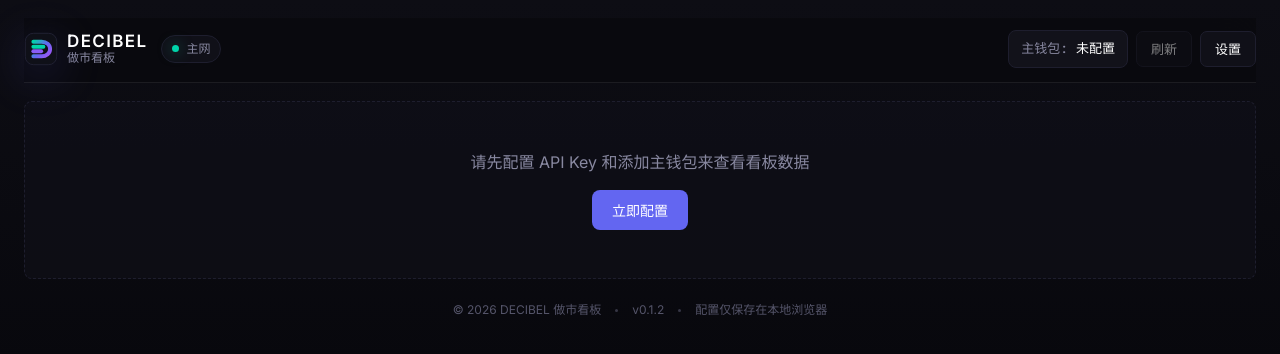
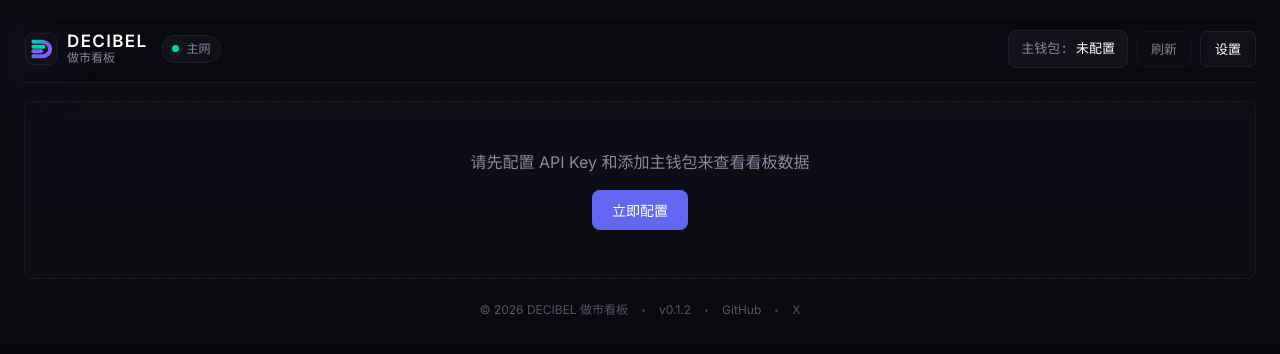
Before and after one commit to Foorgoo/decibel-dashboard, a React (Vite) app: page / in a window 1280 px wide. Shown: the top 354 px of the page. Built offline with nearby package versions, Linux system fonts and the light colour scheme.

Commit message:
Add footer social links

```diff
--- a/src/App.tsx
+++ b/src/App.tsx
@@ -620,7 +620,16 @@ function App() {
       <footer className="app-footer">
         <span>© {CURRENT_YEAR} DECIBEL 做市看板</span>
         <span>v{APP_VERSION}</span>
-        <span>配置仅保存在本地浏览器</span>
+        <span>
+          <a href="https://github.com/Foorgoo/decibel-dashboard" target="_blank" rel="noreferrer">
+            GitHub
+          </a>
+        </span>
+        <span>
+          <a href="https://x.com/FunsMove" target="_blank" rel="noreferrer">
+            X
+          </a>
+        </span>
       </footer>
 
       {showConfig && (
--- a/src/index.css
+++ b/src/index.css
@@ -1402,6 +1402,16 @@ body {
   white-space: nowrap;
 }
 
+.app-footer a {
+  color: inherit;
+  text-decoration: none;
+}
+
+.app-footer a:hover {
+  color: var(--text-secondary);
+  text-decoration: underline;
+}
+
 .app-footer span + span::before {
   content: '';
   display: inline-block;
```
